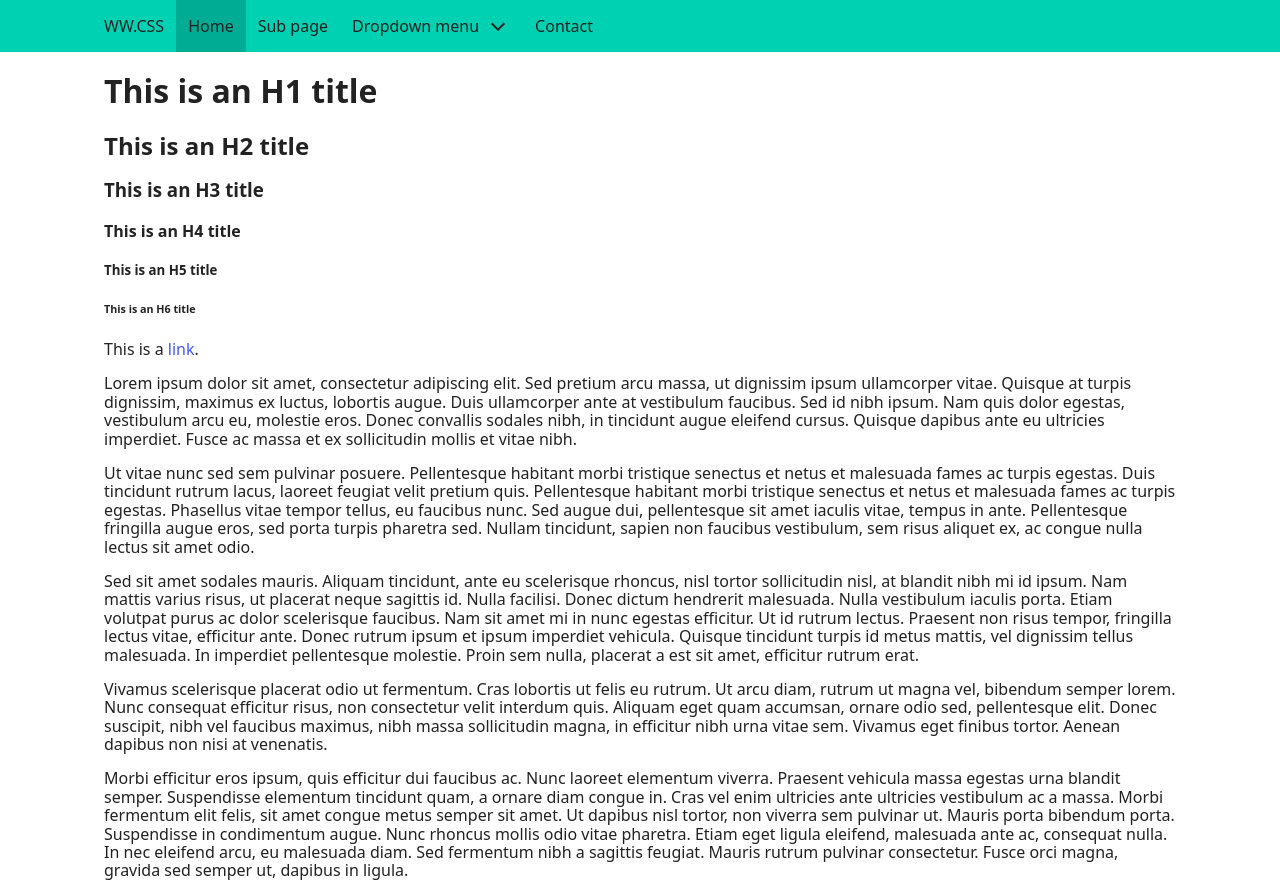
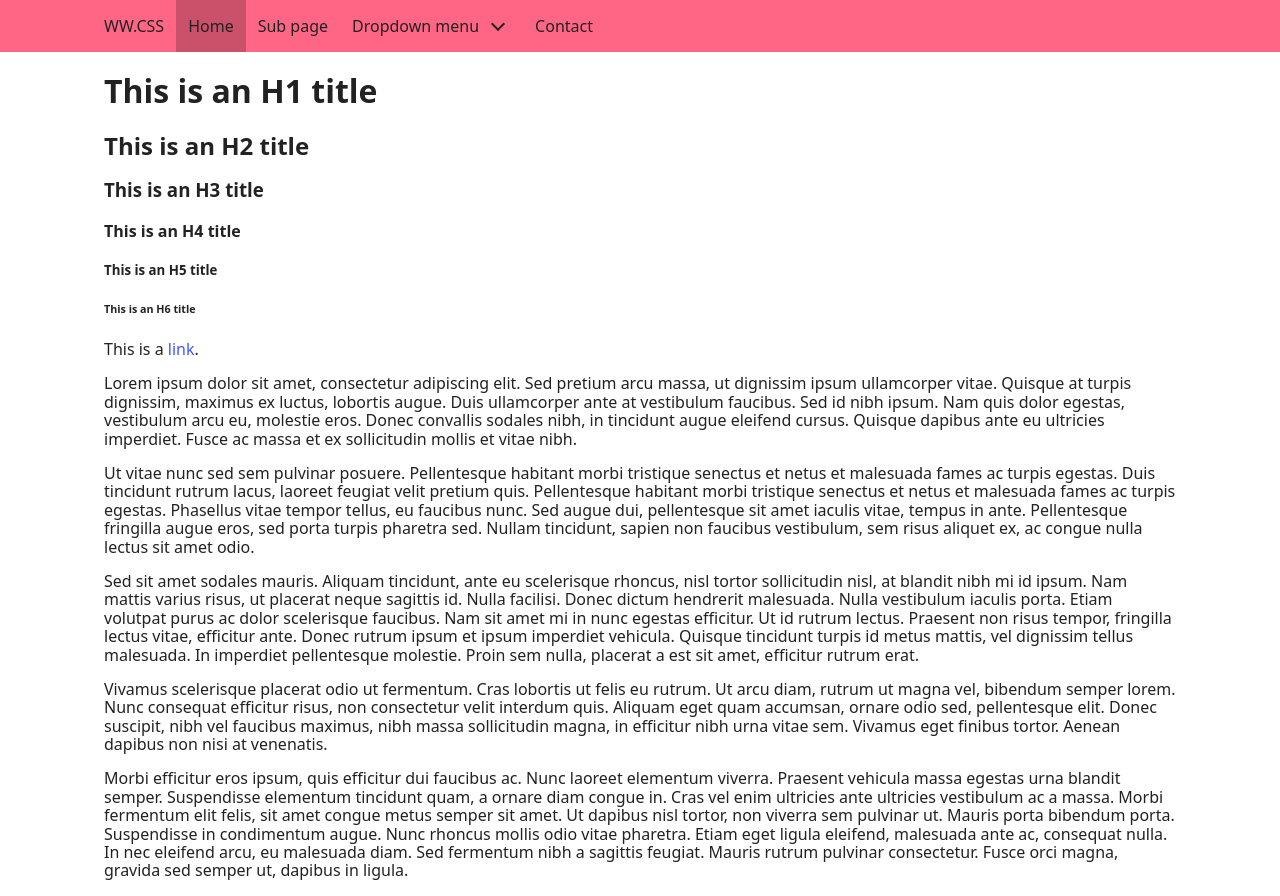
Before and after one commit to dukeofharen/ww-css, a website: page src/index.html in a window 1280 px wide. Drawn offline with Linux system fonts and the light colour scheme.

Commit message:
Finished themes

```diff
--- a/src/index.html
+++ b/src/index.html
@@ -8,7 +8,7 @@
     <script type="text/javascript" src="index.js"></script>
 </head>
 <body>
-<nav class="navbar navbar-primary" role="navigation" aria-label="main navigation">
+<nav class="navbar navbar-danger" role="navigation" aria-label="main navigation">
     <div class="container">
         <div class="navbar-brand">
             <a class="navbar-item" href="/">WW.CSS</a>
--- a/src/sass/_config.scss
+++ b/src/sass/_config.scss
@@ -6,9 +6,13 @@ $link: #4258ff;
 $primary: #00d1b2;
 $primary-darker: #00ad94;
 $info: #66d1ff;
+$info-darker: #5cc3ef;
 $success: #48c78e;
+$success-darker: #3eae7c;
 $warning: #ffb70f;
+$warning-darker: #dea113;
 $danger: #ff6685;
+$danger-darker: #ca516a;
 
 // General defaults
 $default-body-font-size: 16px;
--- a/src/sass/_themes.scss
+++ b/src/sass/_themes.scss
@@ -5,5 +5,25 @@ $theme-map: (
                 "main-color": conf.$primary,
                 "main-color-darker": conf.$primary-darker,
                 "text-color": conf.$dark
+        ),
+        "info": (
+                "main-color": conf.$info,
+                "main-color-darker": conf.$info-darker,
+                "text-color": conf.$dark
+        ),
+        "success": (
+                "main-color": conf.$success,
+                "main-color-darker": conf.$success-darker,
+                "text-color": conf.$dark
+        ),
+        "warning": (
+                "main-color": conf.$warning,
+                "main-color-darker": conf.$warning-darker,
+                "text-color": conf.$dark
+        ),
+        "danger": (
+                "main-color": conf.$danger,
+                "main-color-darker": conf.$danger-darker,
+                "text-color": conf.$dark
         )
 )
--- a/src/sass/components/navbar.scss
+++ b/src/sass/components/navbar.scss
@@ -20,7 +20,6 @@
       }
 
       .navbar-link::after {
-        //border: .125em solid conf.$navbar-link-color;
         border-color: $link-color;
       }
     }
```
Also changed, not shown: src/dist/ww.css, 1 other file.
